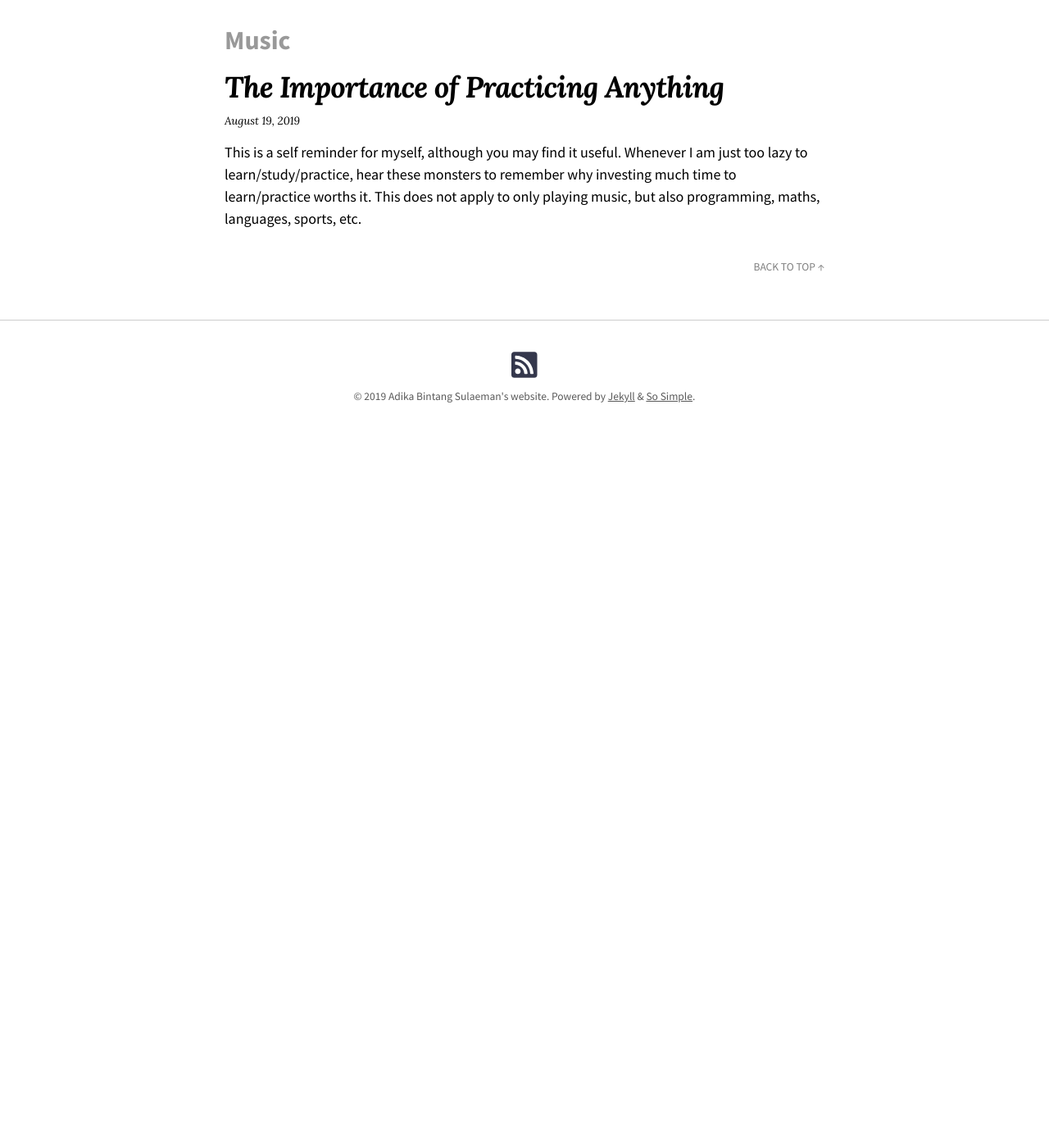
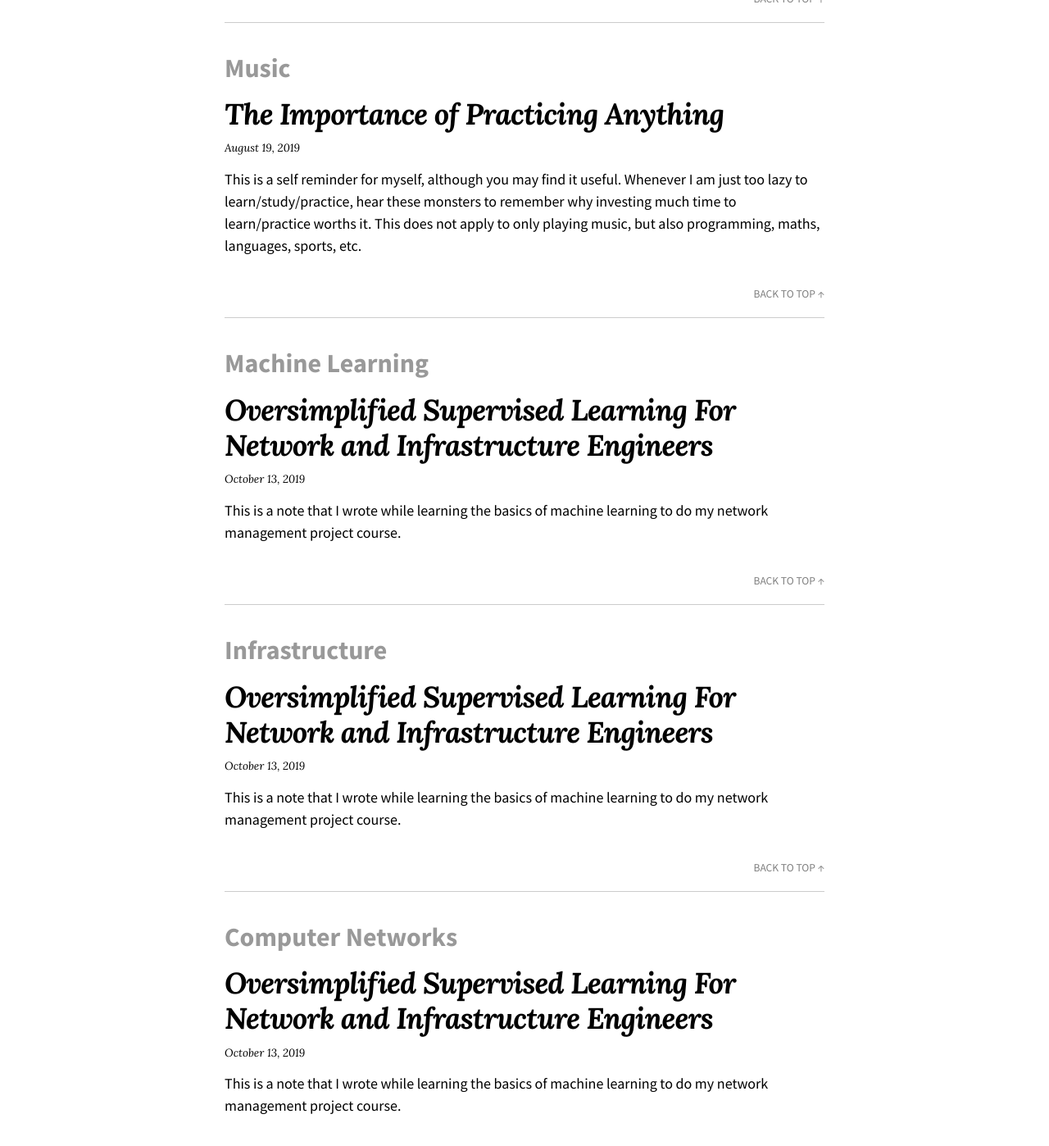
Before and after one commit to adikabintang/adikabintang.github.io, a Jekyll site: the page built from tags.md, in a window 1280 px wide and 1400 px high, scrolled down 2072 px. Shown: the whole window at 82% size. Built offline with Jekyll 4.4.1, drawn with Linux system fonts in a browser that asks for light colours; nearby versions of some CDN libraries; before the commit the page ends 2639 px from its top, so only the background shows below that; some of the changed lines change nothing that is shown; some of the changed text lies outside the part shown.

Commit message:
update new ml

````diff
--- a/_config.yml
+++ b/_config.yml
@@ -24,7 +24,7 @@ logo: # path of site logo, e.g. "/images/logo.png"
 date_format: "%B %-d, %Y"
 read_time: # reading time estimates, e.g. true
 words_per_minute: # 200
-mathjax: # MathJax equations, e.g. true
+mathjax: true
 google_fonts:
   - name: "Source Sans Pro"
     weights: "400,400i,700,700i"
--- /dev/null
+++ b/_posts/2019-10-12-ml-basics.md
@@ -0,0 +1,199 @@
+---
+title: "Oversimplified Supervised Learning For Network and Infrastructure Engineers"
+date: 2019-10-12T23:49:50-04:00
+categories:
+  - Machine Learning
+tags:
+  - Machine Learning
+  - Infrastructure
+  - Computer Networks
+---
+
+This is a note that I wrote while learning the basics of machine learning to do my network management project course.
+
+# Part 1: How to read some basic plots
+
+## How to read box plot and density plot
+
+### Boxplot
+
+- How to read boxplot [[towardsdatascience](https://towardsdatascience.com/understanding-boxplots-5e2df7bcbd51#targetText=A%20boxplot%20is%20a%20standardized,and%20what%20their%20values%20are.)]
+
+![boxplot](https://miro.medium.com/max/9000/1*2c21SkzJMf3frPXPAR_gZA.png)
+Image source: Michael Galarnyk on [towardsdatascience](https://towardsdatascience.com/understanding-boxplots-5e2df7bcbd51#targetText=A%20boxplot%20is%20a%20standardized,and%20what%20their%20values%20are.)
+
+Boxplot shows:
+- Median (Q2)
+- Q1
+- Q3
+- The box is actually interquartile range (IQR) = `Q3 - Q1`
+- Minimum (`Q1 - 1.5 * IQR`)
+- Maximum (`Q1 + 1.5 * IQR`)
+- Outliers: data that is very different from the others [[wikipedia](https://en.wikipedia.org/wiki/Outlier#targetText=In%20statistics%2C%20an%20outlier%20is,serious%20problems%20in%20statistical%20analyses.)]
+
+### Density plot
+
+What is density plot: [towardsdatascience.com](https://towardsdatascience.com/histograms-and-density-plots-in-python-f6bda88f5ac0).
+
+- x values: like those of histogram
+- y values: hmmm...
+
+Some hints for y:
+- The _area_ under the curve represents the probability of getting an x value between a range of x values [[stackexchange](https://stats.stackexchange.com/questions/48109/what-does-the-y-axis-in-a-kernel-density-plot-mean)]
+- Watch this if the first point does not make sense: [[khanacademy](https://www.khanacademy.org/math/statistics-probability/random-variables-stats-library/random-variables-continuous/v/probability-density-functions)]
+- Another article: [[towardsdatascience](https://towardsdatascience.com/how-to-find-probability-from-probability-density-plots-7c392b218bab)]
+
+## Supervised vs unsupervised learning
+
+In a nutshell:
+- Supervised learning: there is label/result on the training data.
+- Unsupervised learning: there is no label/result on the training data.
+
+In other words:
+- Supervised learning: $\{(X_t, Y_t)\} \longrightarrow M : X \rightarrow \hat y$
+- Unsupervised learning: $\{X_t\} \longrightarrow M_\theta(X)$
+
+## Building a model with validation-set approach
+
+Given a dataset of `n` observations, model `M` **learns** from the _training set_, and it is **evaluated** with the _test set_. The sum of the number of observations in the training set and the test set is equal to `n`.
+
+The training set and the test set should be picked uniformly random from the dataset. Usually, the training set size is larger than that of the test size.
+
+```python
+import pandas as pd
+from sklearn.model_selection import train_test_split
+
+X = pd.read_csv('data/X.csv')
+Y = pd.read_csv('data/Y.csv')
+
+# set the training size to 70% of the dataset,
+# and test size of 30% of the dataset
+X_train, X_test, y_train, y_test = train_test_split(x,
+    y, training_size=0.7)
+```
+
+### Evaluation metric: Mean Squarred Error (MSE)
+
+$$MSE = {1 \over m}\sum_{i=1}^m || y^{(i)} - M(x^{(i)}) || ^ 2$$
+
+$m$ = number of observations.
+
+This is also called **cost function** $J(\theta_0, \theta_1, ..., \theta_n)$.
+
+# Part 2: Linear Regression
+
+## What is linear regression?
+
+A good video to watch: [[Andrew Ng](https://www.youtube.com/watch?v=Q4GNLhRtZNc&list=PLLssT5z_DsK-h9vYZkQkYNWcItqhlRJLN&index=19&t=0s)].
+
+The terms we are going to use:
+- `x` is the feature/input of the model. It can be 1 or more.
+- `y` is the result of the model computation.
+
+For example, in a dataset from a web server observation, we can have:
+- $x_1$: CPU percentage at a particular time
+- $x_2$: memory usage at a particular time
+- $x_3$: [iowait](https://serverfault.com/questions/12679/can-anyone-explain-precisely-what-iowait-is) at a particular time
+- $y$: web server response time in millisecond
+
+By the way, the $x$ in the above example can be obtained from `sar` command in Linux.
+
+In a nutshell, based on the data in the training set, we want to build a linear equation so that we can calculate/predict the new value of $y$ given only $x$.
+
+So, in our example, the linear regression model is:
+
+$$ \hat y = M_\theta = \theta_0 x_0 + \theta_1 x_1 + \theta_2 x_2 + \theta_3 x_3 = \theta^\mathsf{T}x$$
+
+$x_0$ is 1, $\theta_0$ is called offset (offset -> the $y$ value when $x=0$). The $\theta^\mathsf{T}x$ is a matrix multiplication of $\theta^\mathsf{T}$ (transponse of matrix $\theta$, a 3x1 column matrix) with matrix $x$ (a 1x3 column matrix).
+
+Least square regression tries to find model coefficients $\theta_0, \theta_1, ..., \theta_n$ so that the MSE is as small as possible.
+
+To minimize the error when choosing coefficients $\theta$, the steps are [[Andrew Ng](https://www.youtube.com/watch?v=F6GSRDoB-Cg&list=PLLssT5z_DsK-h9vYZkQkYNWcItqhlRJLN&index=8)]:
+- Start with some $\theta_0, \theta_1, ..., \theta_n$ (usually they are initially set with 0)
+- Keep changing the coefficient $\theta$ to reduce the cost function $J(\theta)$ until _hopefully_ end up at a minimum. This is done with _gradient descent algorihtm_.
+
+Gradient descent algorithm:
+
+$$ repeat\ until\ convergence\ \{
+    \theta_j := \theta_j - \alpha {\partial \over \partial \theta_j} J(\theta_0, \theta_1, ..., \theta_n)
+    \}\ for (j = 0\ to\ j = n)
+    $$
+
+With $\alpha$ is the learning rate and ${\partial \over \partial \theta_j} J(\theta_0, \theta_1, ..., \theta_n)$ is the derivative term.
+
+### How to build a linear regression in Python using Scikit-Learn
+
+```python
+from sklearn.linear_model import LinearRegression
+from sklearn import metrics
+
+regression_model = LinearRegression()
+regression_model.fit(X_train, y_train)
+y_predict = regression_model.predict(X_test)
+
+# print the coefficient
+print(regression_model.coef_)
+
+# print the intercept
+print(regression_model.intercept_)
+
+# print the MSE
+print(metrics.mean_squared_error(y_test, y_predict))
+```
+
+# Part 3: Classification - Logistic Regression
+
+## What is logistic regression?
+
+Explanation: [[Andrew Ng](https://www.youtube.com/watch?v=t1IT5hZfS48&list=PLLssT5z_DsK-h9vYZkQkYNWcItqhlRJLN&index=33)]
+
+Logistic regression is used for classification. For example, it can be used to classify whether an email is a spam or not.
+
+The model of the logistic regression is:
+
+$$M_\theta(x) = \sigma(\theta^\mathsf{T}x)$$
+
+Whereby
+
+$$\sigma(z) = {1 \over {1 + e ^ {-z}}}$$
+
+Notice that $\theta ^ \mathsf{T}x$ is the same as that in the linear regression.
+
+$\sigma(z) : \real \rightarrow (0, 1)$ is the [sigmoid/logistic function](https://en.wikipedia.org/wiki/Sigmoid_function).
+
+The interpretation of $M_\theta(x)$ is the **estimated probability that $y=1$ on input x** [[Andrew Ng](https://youtu.be/t1IT5hZfS48?list=PLLssT5z_DsK-h9vYZkQkYNWcItqhlRJLN&t=200)].
+
+### Logistic regression in Python using Scikit-Learn
+
+```python
+from sklearn.linear_model import LogisticRegression
+
+logistic_regr = LogisticRegression(C=1e5, solver='lbfgs',
+    multi_class='multinomial')
+
+logistic_regr.fit(X_train, y_train)
+prediction_result = logistic_regr.predict(X_test)
+```
+
+## Classification: True vs. False and Positive vs. Negative
+
+A very good explanation for true-false-positive-negative: [[developers.google.com](https://developers.google.com/machine-learning/crash-course/classification/true-false-positive-negative)]
+
+In a nutshell:
+
+- True positive (_**correctly** says something is true_)
+  - Reality: true
+  - System says: true
+- True negative (_**correcly** says something is wrong_)
+  - Reality: false
+  - System says: false
+- False positive (_**incorrectly** says something is true, but it is actually false_)
+  - Reality: false
+  - System says: true
+- False negative (_**incorrectly** says something is false, but it is actually true_)
+  - Reality: true
+  - System says: false
+
+### Confusion Matrix
+
+See [[developers.google.com](https://developers.google.com/machine-learning/crash-course/classification/true-false-positive-negative)].
````
